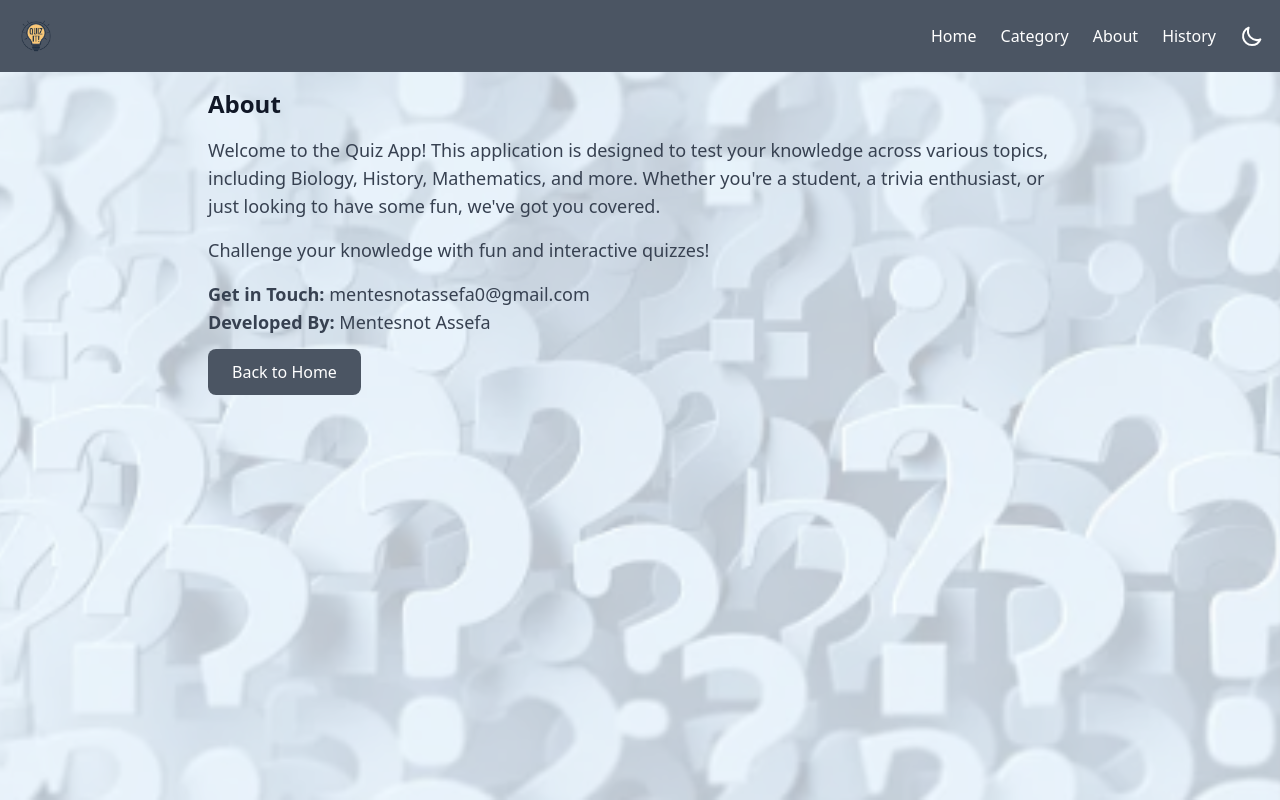
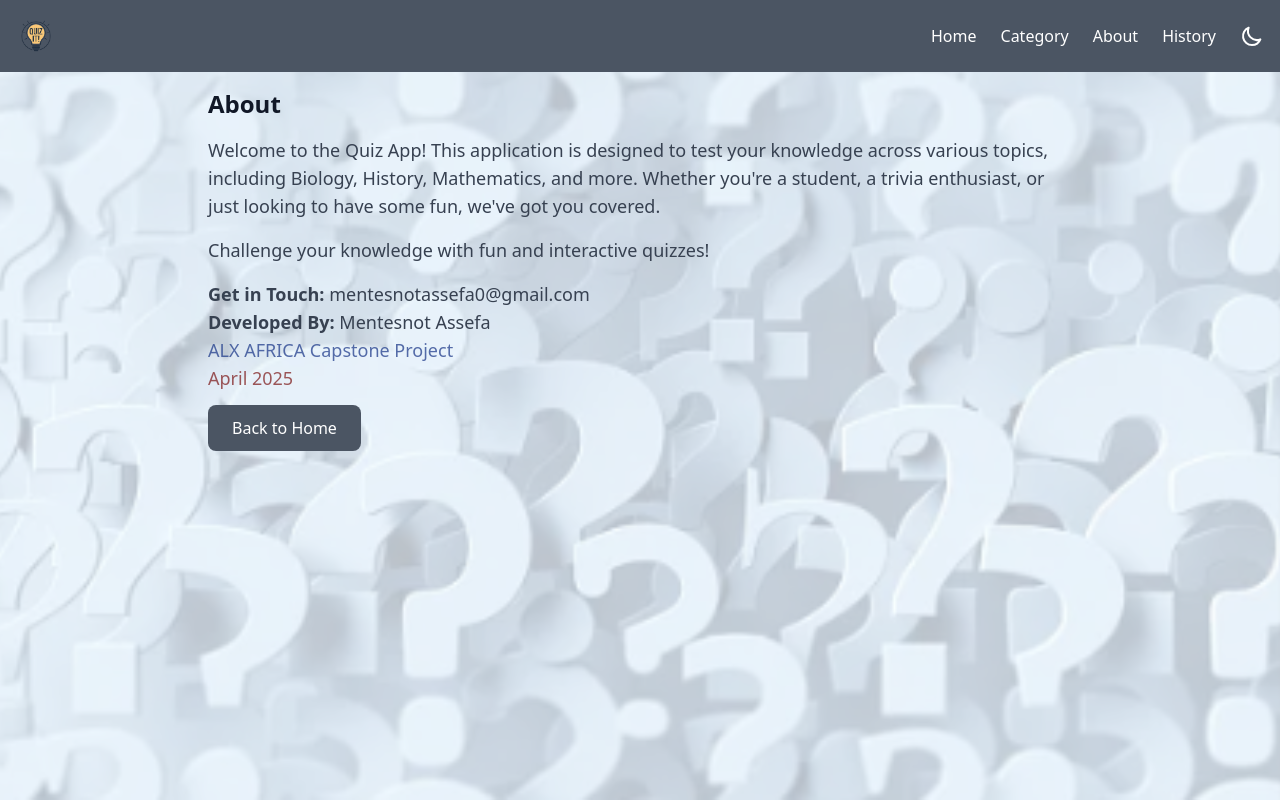
Before and after one commit to mentesnotassefa/Quiz-App, a React (Vite) app in the folder quiz-app/: page /about in a window 1280 px wide. Built offline with nearby package versions, Linux system fonts and the light colour scheme.

Commit message:
Add Info in About page

```diff
--- a/quiz-app/src/index.css
+++ b/quiz-app/src/index.css
@@ -63,4 +63,7 @@
   .delay-600 {
     animation-delay: 600ms;
   }
+
+
+
 }
--- a/quiz-app/src/pages/About.jsx
+++ b/quiz-app/src/pages/About.jsx
@@ -13,6 +13,8 @@ function About() {
       <p className="mb-4">Challenge your knowledge with fun and interactive quizzes!</p>
       <p><strong>Get in Touch:</strong> mentesnotassefa0@gmail.com</p>
       <p><strong>Developed By:</strong> Mentesnot Assefa</p>
+      <p className="animate-pulse text-blue-900 dark:text-gray-300">ALX AFRICA Capstone Project</p>
+      <p className="animate-pulse text-red-900 dark:text-gray-300">April 2025</p>
 
       </p>
 
```
